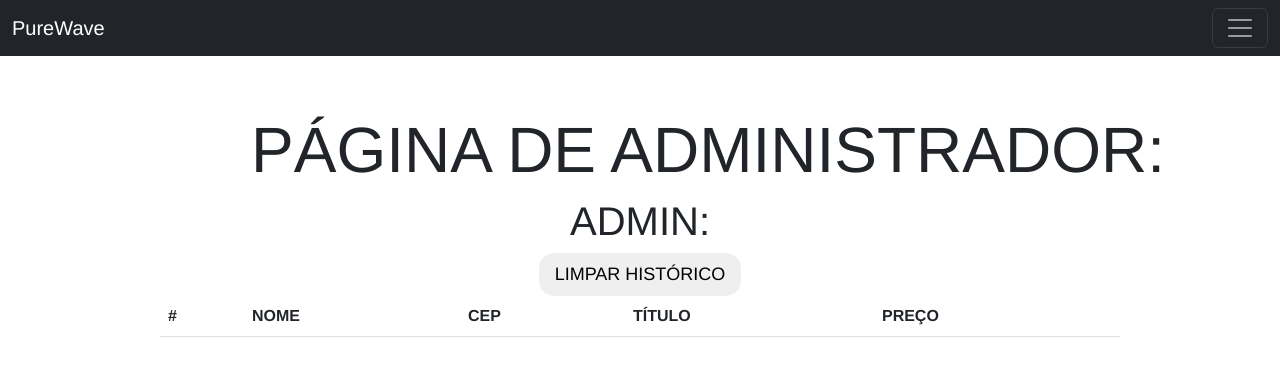
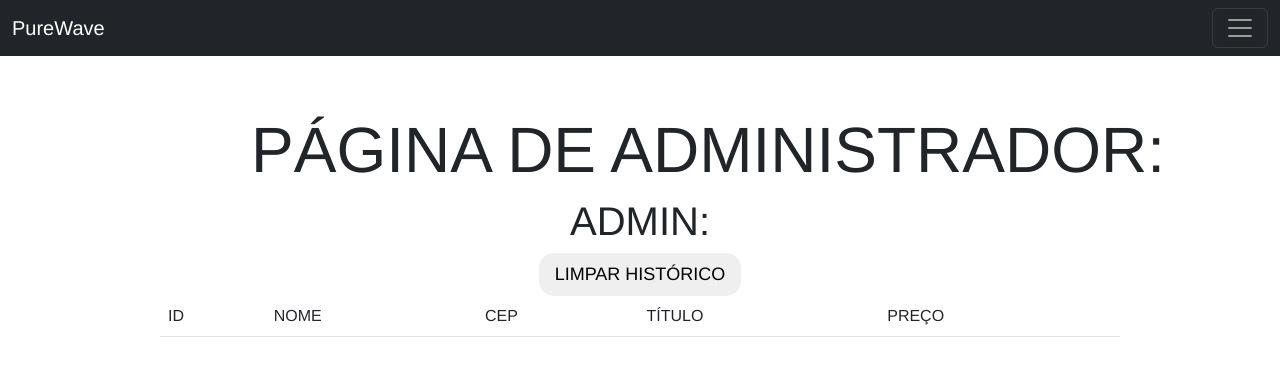
Before and after one commit to ViniciusLira1/loja, a plain HTML site: page admin.html in a window 1280 px wide. Shown: the top 384 px of the page. Drawn offline with nearby package versions, Linux system fonts and the light colour scheme.

Commit message:
atualizando admin

```diff
--- a/admin.html
+++ b/admin.html
@@ -4,8 +4,8 @@
     <meta charset="UTF-8">
     <meta name="viewport" content="width=device-width, initial-scale=1.0">
     <link href="https://cdn.jsdelivr.net/npm/bootstrap@5.2.3/dist/css/bootstrap.min.css" rel="stylesheet" integrity="sha384-rbsA2VBKQhggwzxH7pPCaAqO46MgnOM80zW1RWuH61DGLwZJEdK2Kadq2F9CUG65" crossorigin="anonymous">
-<script src="https://cdn.jsdelivr.net/npm/bootstrap@5.2.3/dist/js/bootstrap.bundle.min.js" integrity="sha384-kenU1KFdBIe4zVF0s0G1M5b4hcpxyD9F7jL+jjXkk+Q2h455rYXK/7HAuoJl+0I4" crossorigin="anonymous"></script>
-  <link rel="stylesheet" href="style/styles.css">
+    <script src="https://cdn.jsdelivr.net/npm/bootstrap@5.2.3/dist/js/bootstrap.bundle.min.js" integrity="sha384-kenU1KFdBIe4zVF0s0G1M5b4hcpxyD9F7jL+jjXkk+Q2h455rYXK/7HAuoJl+0I4" crossorigin="anonymous"></script>
+    <link rel="stylesheet" href="style/styles.css">
 
   <script src="scripts/data.js" defer></script>
   <script src="scripts/admin.js" defer></script>
@@ -72,8 +72,8 @@
     <section>
        <div class="titulo"><h1>ADMIN:</h1></div>
        <button type="button" class="clear-cart" onclick="limparAdmin()">LIMPAR HISTÓRICO</button>
-       <table class="table">
-        <thead>
+       <table id="table" class="table">
+        <!-- <thead>
           <tr>
             <th scope="col">#</th>
             <th scope="col">NOME</th>
@@ -83,7 +83,15 @@
           </tr>
         </thead>
         <tbody id="linhas">
-        </tbody>
+        </tbody> -->
+        <tr>
+          <td>ID</td>
+          <td>NOME</td>
+          <td>CEP</td>
+          <td>TÍTULO</td>
+          <td>PREÇO</td>
+        </tr>
+
       </table>
     </section>
 
--- a/scripts/admin.js
+++ b/scripts/admin.js
@@ -4,7 +4,7 @@ comprados = JSON.parse(comprados);
 comprados.forEach(compra => {
     cod = `
     <tr>
-        <th>${compra.id}</th>
+        <td>${compra.id}</td>
         <td>${compra.nome}</td>
         <td>${compra.cep}</td>
         <td>${compra.titulo}</td>
@@ -12,7 +12,7 @@ comprados.forEach(compra => {
     </tr>
     `;
 
-    var elem = document.getElementById("linhas");
+    var elem = document.getElementById("table");
     elem.innerHTML += cod;
 });
 
```
